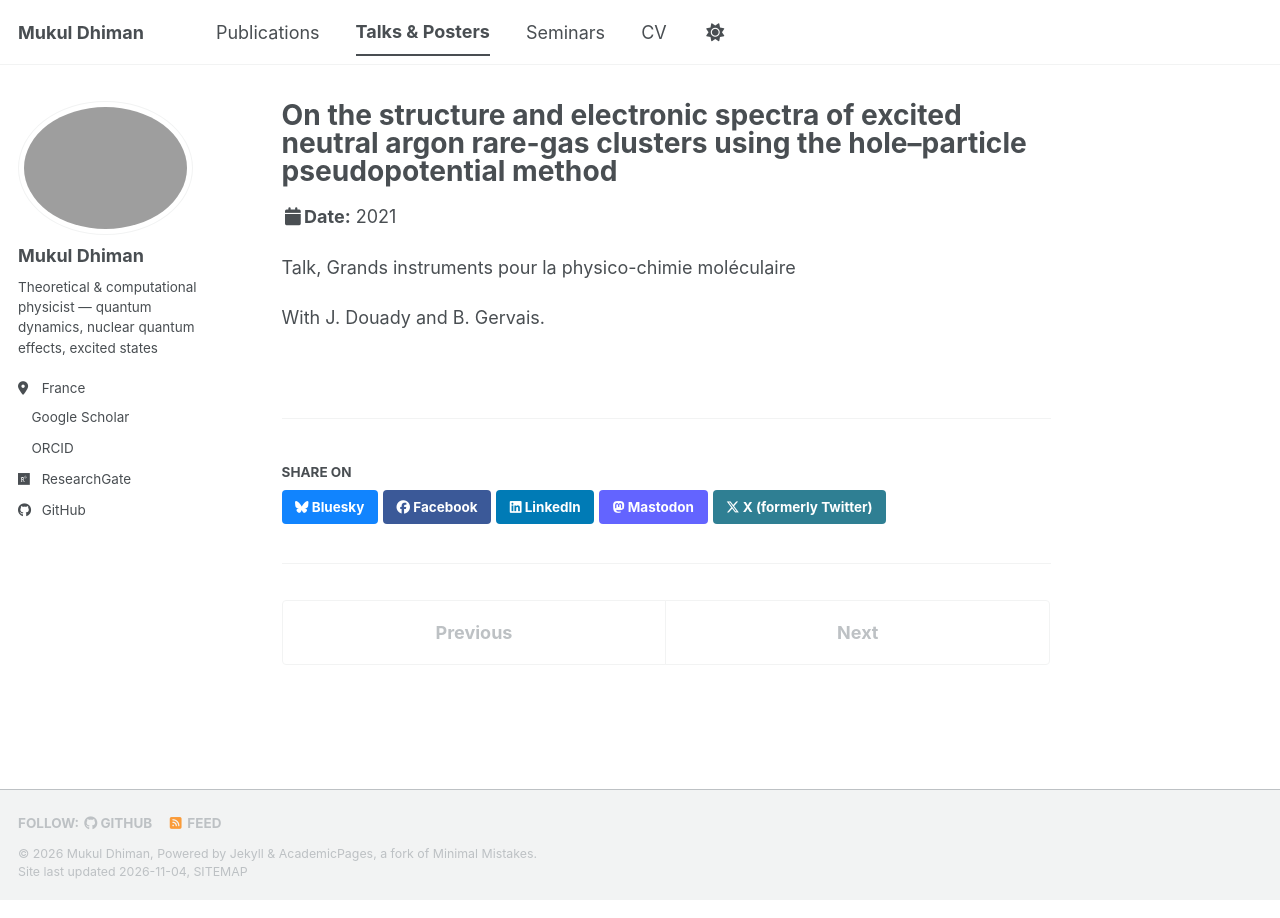
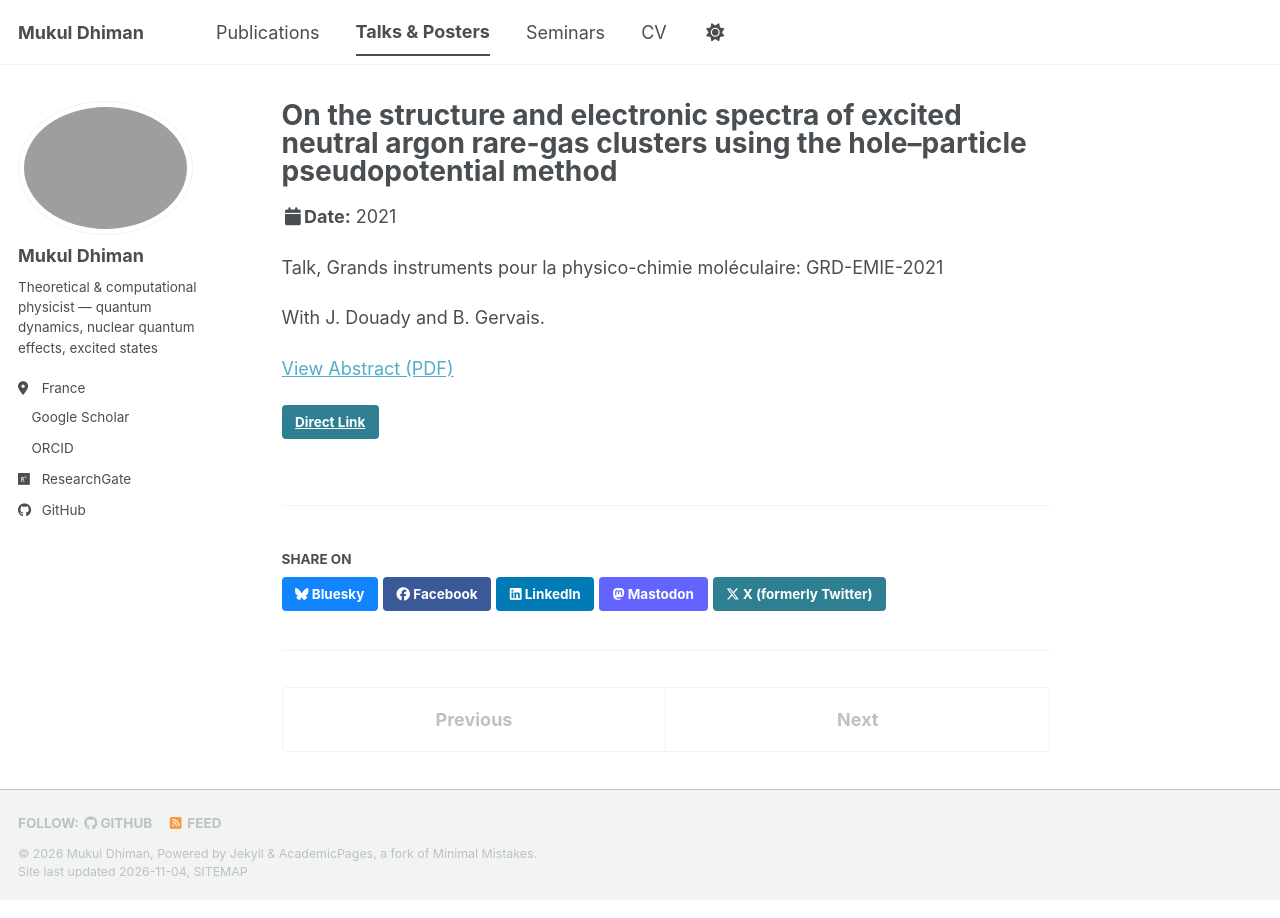
Before and after one commit to simul-md/dhiman.github.io, a Jekyll site: the page built from _talks/2021-10-01-gipcm2021-argon.md, in a window 1280 px wide. Built offline with Jekyll 4.4.1, drawn with Linux system fonts in a browser that asks for light colours; a style sheet for code colours, icons or effects is not loaded.

Commit message:
Update 2021-10-01-gipcm2021-argon.md

```diff
--- a/_talks/2021-10-01-gipcm2021-argon.md
+++ b/_talks/2021-10-01-gipcm2021-argon.md
@@ -3,8 +3,11 @@ title: "On the structure and electronic spectra of excited neutral argon rare-ga
 collection: talks
 type: "Talk"
 permalink: /talks/2021-gipcm2021-argon
-venue: "Grands instruments pour la physico-chimie moléculaire"
+link: "https://atelier-gi-emie.sciencesconf.org/"
+venue: "Grands instruments pour la physico-chimie moléculaire: GRD-EMIE-2021"
 date: 2021-10-01
 ---
 
 With J. Douady and B. Gervais.
+
+[View Abstract (PDF)]({{ site.baseurl }}/files/GRD-EMIE-2021-abstract_MDhiman.pdf)
```
